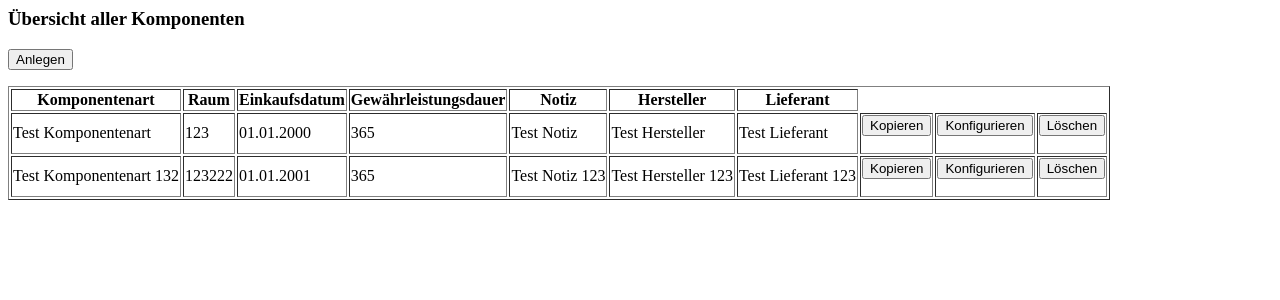
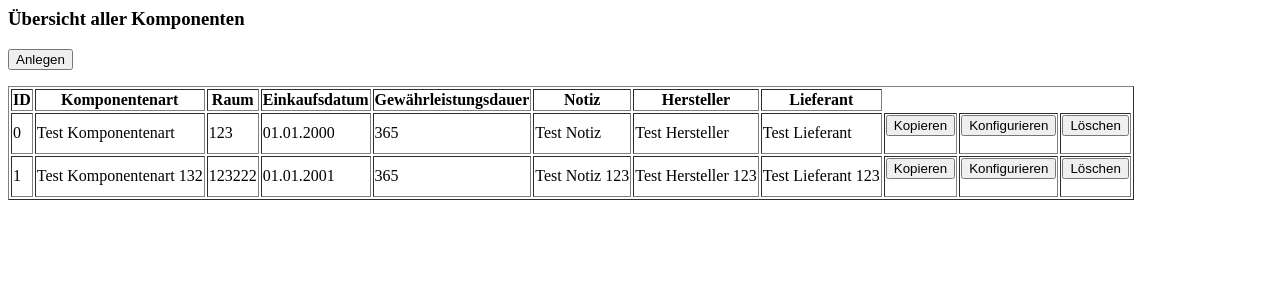
Before and after one commit to ProjektwocheTeam1/Komponentenverwaltung, a PHP site: page /Komponentenverwaltung/generalOverview.php in a window 1280 px wide. Shown: the top 300 px of the page. Run offline with PHP 8.4, Linux system fonts and the light colour scheme.

Commit message:
Added ID to the interface

```diff
--- a/generalOverview.php
+++ b/generalOverview.php
@@ -3,6 +3,7 @@
 	$result = array();
 
   $result[] = array(
+    "ID" => 0,
     "Komponentenart" => "Test Komponentenart",
 		"Raum" => "123",
 		"Einkaufsdatum" => "01.01.2000",
@@ -12,6 +13,7 @@
 		"Lieferant" => "Test Lieferant"
 	);
   $result[] = array(
+    "ID" => 1,
     "Komponentenart" => "Test Komponentenart 132",
 		"Raum" => "123222",
 		"Einkaufsdatum" => "01.01.2001",
@@ -24,6 +26,7 @@
 
   /*
     Benötigte Daten:
+    ID: komponenten.k_id
     Komponentenart: komponentenarten.ka_komponentenart
     Raum: raeume.r_bezeichnung
     Einkaufsdatum: komponenten.k_einkaufsdatum
@@ -53,9 +56,7 @@
         include('assets/table.php');
       } else {
         ?>
-        <div>
-          Keine Komponenten vorhanden!
-        </div>
+        <div>Keine Komponenten vorhanden!</div>
         <?php
       } ?>
     </div>
```
